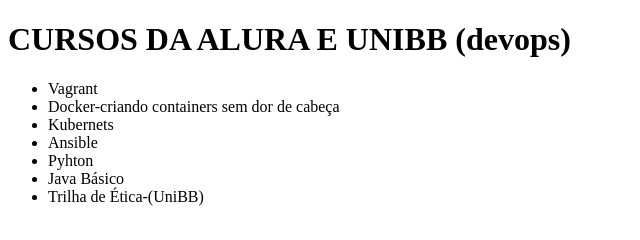
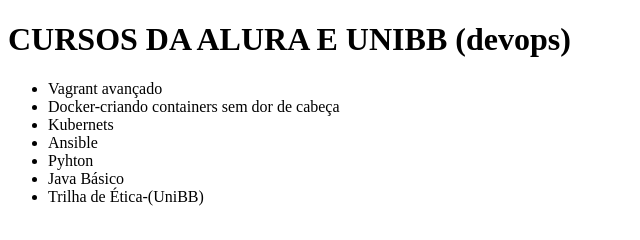
Before and after one commit to alexfranco7/alura-git, a plain HTML site: page index.html in a window 1280 px wide. Shown: the full height of the page, 0-640 px from the left. Drawn offline with Linux system fonts and the light colour scheme.

Commit message:
Corrigindo curso de vagrant

```diff
--- a/index.html
+++ b/index.html
@@ -7,7 +7,7 @@
 <body>
     <h1>CURSOS DA ALURA E UNIBB (devops)</h1>
    <ul>
-       <li>Vagrant</li>
+       <li>Vagrant avançado</li>
        <li>Docker-criando containers sem dor de cabeça</li>
        <li>Kubernets</li>
        <li>Ansible</li>
```
